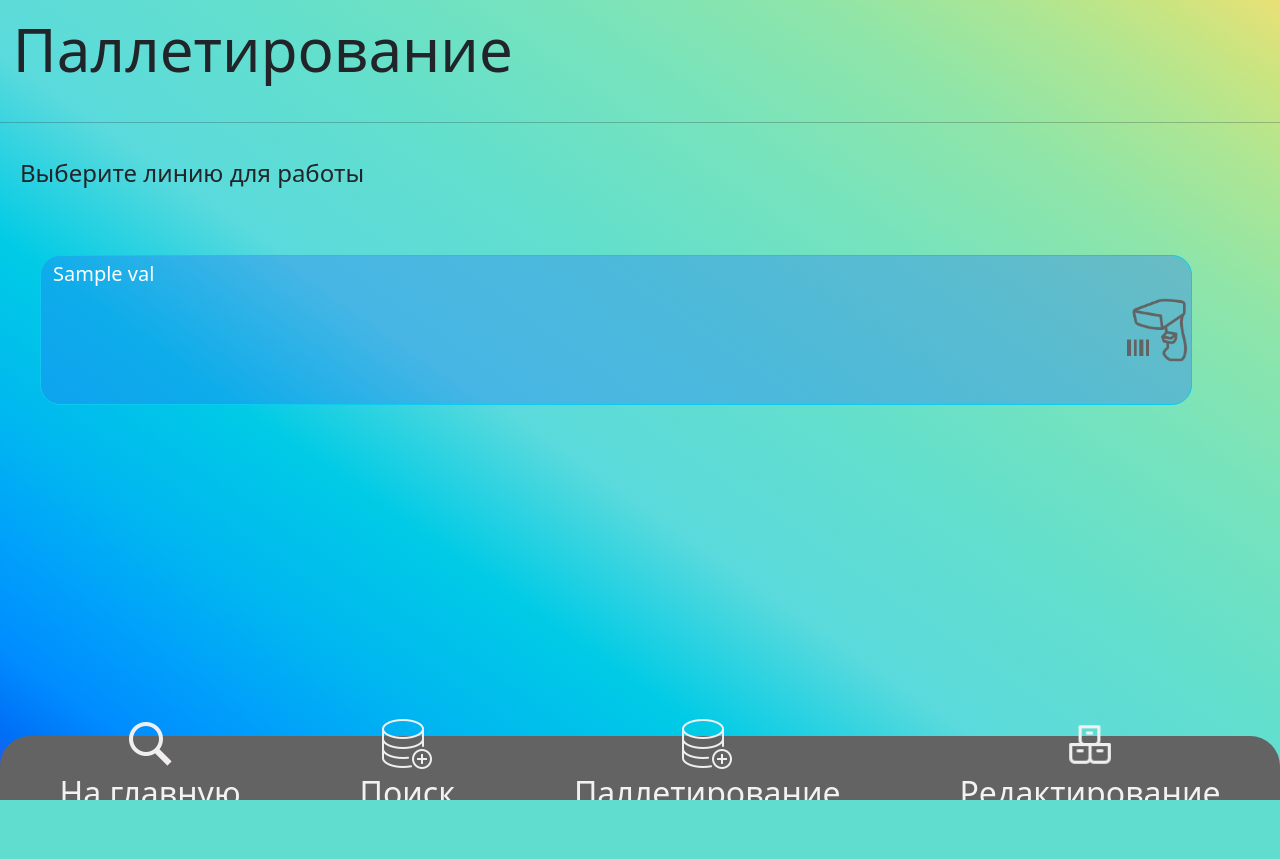
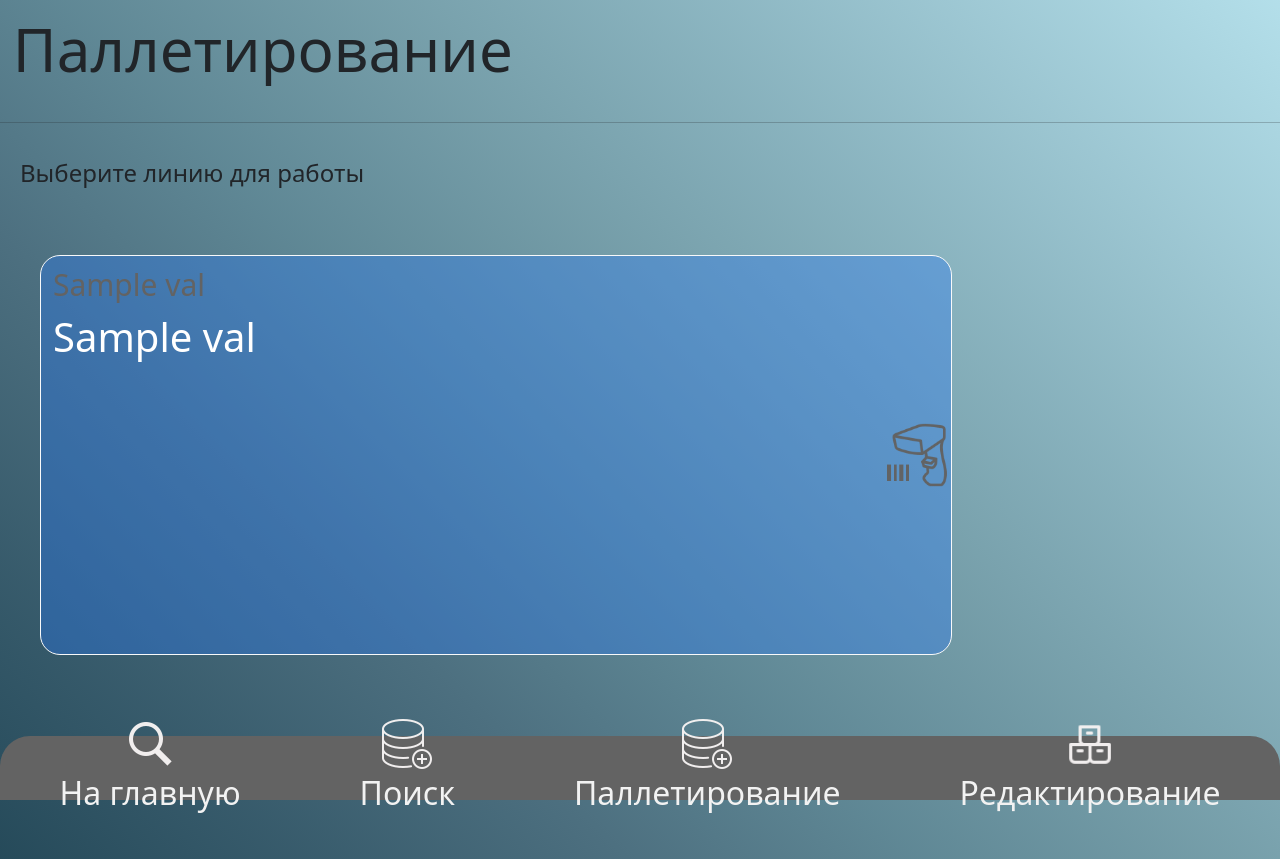
Before and after one commit to KiribasR/MarkSklad, a Django app: template sklad/palletizing/templates/palletizing/mainPallet.html in a window 1280 px wide. Before the commit the page ends 800 px from the top, so only its background shows below. Run offline with Django 3.2, Linux system fonts and the light colour scheme; the template is opened without the code that fills it: most values are stand-ins (such as "Sample title", 1, 10 or a date in 2020).

Commit message:
оформил кнопки выбора линии

```diff
--- a/sklad/palletizing/templates/palletizing/mainPallet.html
+++ b/sklad/palletizing/templates/palletizing/mainPallet.html
@@ -14,15 +14,27 @@
     <div class="button-block">
         <h4>Выберите линию для работы</h4>
     </div>
+    <div class="button-block">
     {% for val in data %}
-        <div class="button-block">
+
             <div class="btn-link-mini">
-                <a href = "{% url 'palletizing:orderLine' val %}" class="btn btn-info">
+                <a href = "{% url 'palletizing:orderLine' val %}" class="btn btn-light">
                     {% for k, v in val.items %}
-                        <h5>{{ v }}</h5>
-                    {% endfor %}</a><br>
+                        <p class="field_name">{{ k }}</p>
+                        {% if v == 'Доступна' %}
+
+                            <div class="green"><p>{{ v }}</p></div>
+                        {% elif v == 'Недоступна' %}
+
+                            <div class="red"><p>{{ v }}</p></div>
+                        {% else %}
+
+                            <p>{{ v }}</p>
+                        {% endif %}
+
+                    {% endfor %}</a>
             </div>
-        </div>
+
     {% endfor %}
-
+    </div>
 {% endblock %}
--- a/sklad/sklad/settings.py
+++ b/sklad/sklad/settings.py
@@ -25,7 +25,7 @@ SECRET_KEY = 'django-insecure-%qa+0l1f$g-)wm@6fab-*051(w+ll)u-=@ol9#3(b+654e5u8t
 # SECURITY WARNING: don't run with debug turned on in production!
 DEBUG = True
 
-ALLOWED_HOSTS = ['127.0.0.1', '10.0.4.78']
+ALLOWED_HOSTS = ['127.0.0.1', '10.0.4.80']
 
 
 # Application definition
--- a/sklad/tsd/static/main/css/tsd.css
+++ b/sklad/tsd/static/main/css/tsd.css
@@ -87,30 +87,28 @@ ul li {
 /*  тело страницы*/
 body{
   background-image: linear-gradient(
-    35deg,
-    hsl(240deg 72% 59%) 0%,
-    hsl(213deg 100% 48%) 4%,
-    hsl(207deg 100% 50%) 9%,
-    hsl(201deg 100% 49%) 16%,
-    hsl(194deg 100% 47%) 23%,
-    hsl(187deg 100% 45%) 33%,
-    hsl(181deg 65% 61%) 44%,
-    hsl(171deg 66% 63%) 57%,
-    hsl(158deg 66% 68%) 70%,
-    hsl(137deg 62% 73%) 81%,
-    hsl(102deg 62% 74%) 89%,
-    hsl(76deg 65% 70%) 95%,
-    hsl(55deg 73% 69%) 100%
+    45deg,
+    hsl(198deg 41% 25%) 0%,
+    hsl(199deg 32% 32%) 14%,
+    hsl(199deg 25% 40%) 29%,
+    hsl(195deg 22% 48%) 43%,
+    hsl(193deg 23% 56%) 57%,
+    hsl(193deg 29% 64%) 71%,
+    hsl(193deg 39% 73%) 86%,
+    hsl(192deg 56% 81%) 100%
   );
-  display: flex; /*  делает элементы блочными*/
-  flex-direction: column; /* располагает блоки основного контента в колонку */
-  height: 100vh;
+  /* располагает блоки основного контента в колонку */
+
 }
 /*  нижнее блок для размещения в нем навигации*/
 
 /*основной контент  */
-.main-content{
-  min-height: 82vh; /*  вытягивает на всю высоту экрана*/
+main{
+  min-height: 82vh;
+  display: flex; /*  делает элементы блочными*/
+  flex-grow: 1;
+  flex-direction: column;
+  margin-bottom: 8vh;/*  вытягивает на всю высоту экрана*/
 }
 /* Заголовок страниц */
 .header-title h1{
@@ -175,12 +173,7 @@ body{
  font-size: 30px;
 }
 
-/*  для теста*/
-.loger textarea {
-  min-width: 700px;
-  min-height: 400px;
 
-}
 /*  таблица вывода результата*/
 .search-result{
   font-size: 40px;
@@ -243,16 +236,17 @@ body{
   border-radius: 25px;
 }
 
-/* стиль кнопок внутри сериализация.типография */
+/* стиль кнопок выбора линии */
 .btn-link-mini{
   margin:20px;
   vertical-align: center;
 
-/* стиль кнопок внутри сериализация.типография */
+
+/* стиль кнопок выбора линии */
 }
 .btn-link-mini a{
-  height: 150px;
-  width: 96%;
+  height: 400px;
+  width: 76%;
   font-size: 40px;
   text-align: left;
   background-image: url('../icons/scaner_grey.png');
@@ -262,6 +256,41 @@ body{
   background-repeat: no-repeat;
   background-position: right;
   border-radius: 20px;
+
+}
+.btn-link-mini h5{
+  font-size: 40px;
+}
+/* зеленый статус внутри кнопки */
+.green{
+  height: 60px;
+  width: 250px;
+  font-size: 40px;
+  text-align: center;
+  color: white;
+  background-color: #27f067cd;
+  margin-top: 20px;
+  border-radius: 25px;
+}
+/* красный статус внутри кнопки */
+.red{
+  height: 60px;
+  width: 250px;
+  font-size: 40px;
+  text-align: center;
+  color: white;
+  background-color: #f02727cd;
+  margin-top: 20px;
+  border-radius: 25px;
+
+}
+/* наименования полей внутри кнопки */
+.field_name{
+  font-size: 30px;
+  color: rgb(99, 99, 99);
+}
+.btn-link-mini p{
+  margin: 0%;
 }
 /* стиль счетчика */
 .counter p{
@@ -289,7 +318,7 @@ body{
   max-width: 350px;
   border-radius: 25px;
 }
-
+/* блок "разработано специально для..." */
 .developer{
   display: flex;
   max-width: 100%;
@@ -369,6 +398,9 @@ body{
 .alert .btn-close:hover {
     color: #ccc; /* Светлый оттенок при наведении */
 }
+
+
+
 /* скрытие иконок при малом разрешении */
 @media screen and (max-width: 500px) {
 	.icons{
--- a/sklad/tsd/templates/tsd/base.html
+++ b/sklad/tsd/templates/tsd/base.html
@@ -12,9 +12,6 @@
     <link rel="stylesheet" href="{% static 'main/css/tsd.css' %}">
 	<!--<link rel="icon"href="{% static 'main/icons/favicon.ico' %}">-->
 
-
-
-
 </head>
 <body>
     <header class="header"> <!-- Тут должна быть лого "АТЭСКО" и название страницы в 1 строку-->
@@ -24,12 +21,13 @@
         </div>
     </header>
     <hr>
+    <main>
     {% csrf_token %}
 
     <!-- Основной контент подставляемый в шаблон-->
     {% block content %}
     {% endblock %}
-
+    </main>
 
 <!-- футер с навигацией по страницам в одну строку-->
 <footer>
@@ -40,8 +38,6 @@
             <a href="{% url 'palletizing:mainPallet' %}"><img class="icons" src="{% static 'main/icons/db_insert.png' %}">Паллетирование</a>
             <a href="#edit"><img class="icons" src="{% static 'main/icons/agregate.png' %}">Редактирование</a>
 
-
-
         </nav>
     </div>
 </footer>
```
Also changed, not shown: sklad/palletizing/templates/palletizing/orderLine.html (+18 -7 lines).
